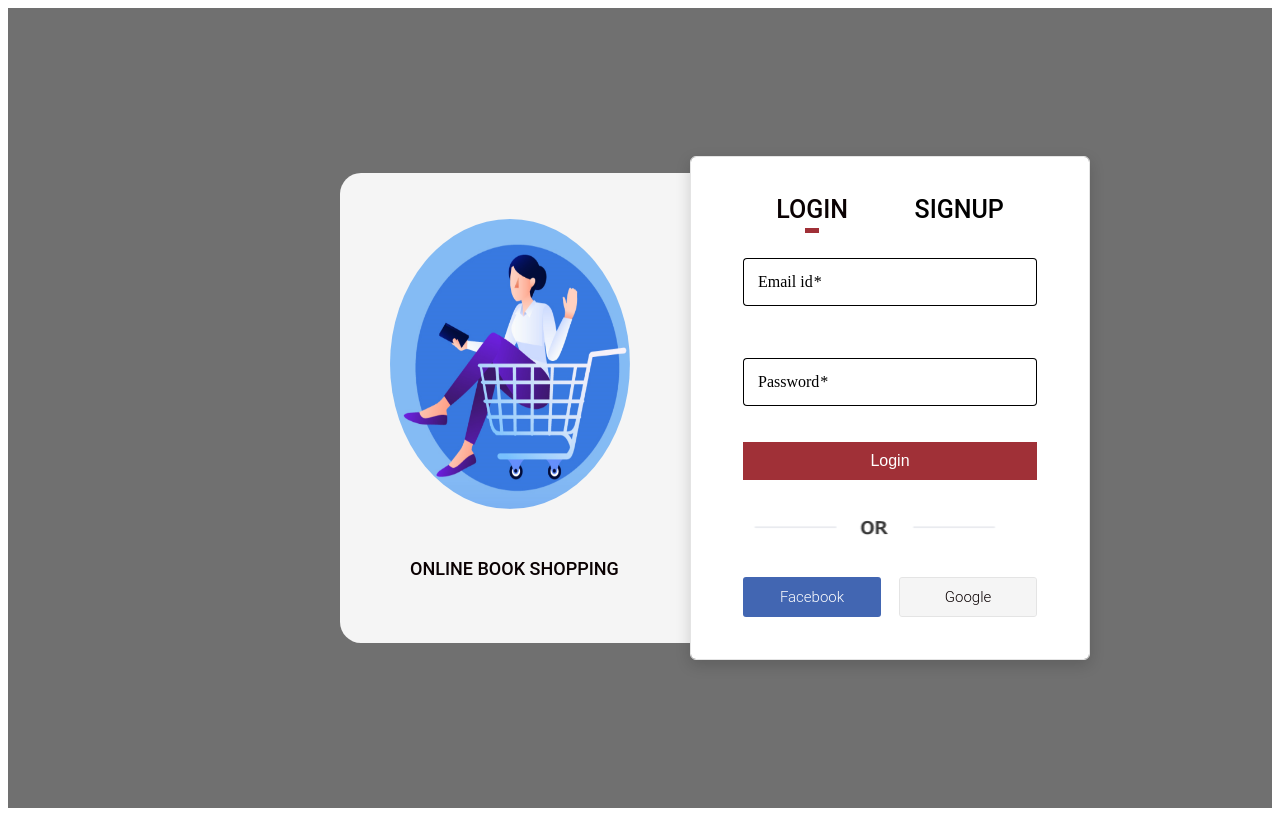
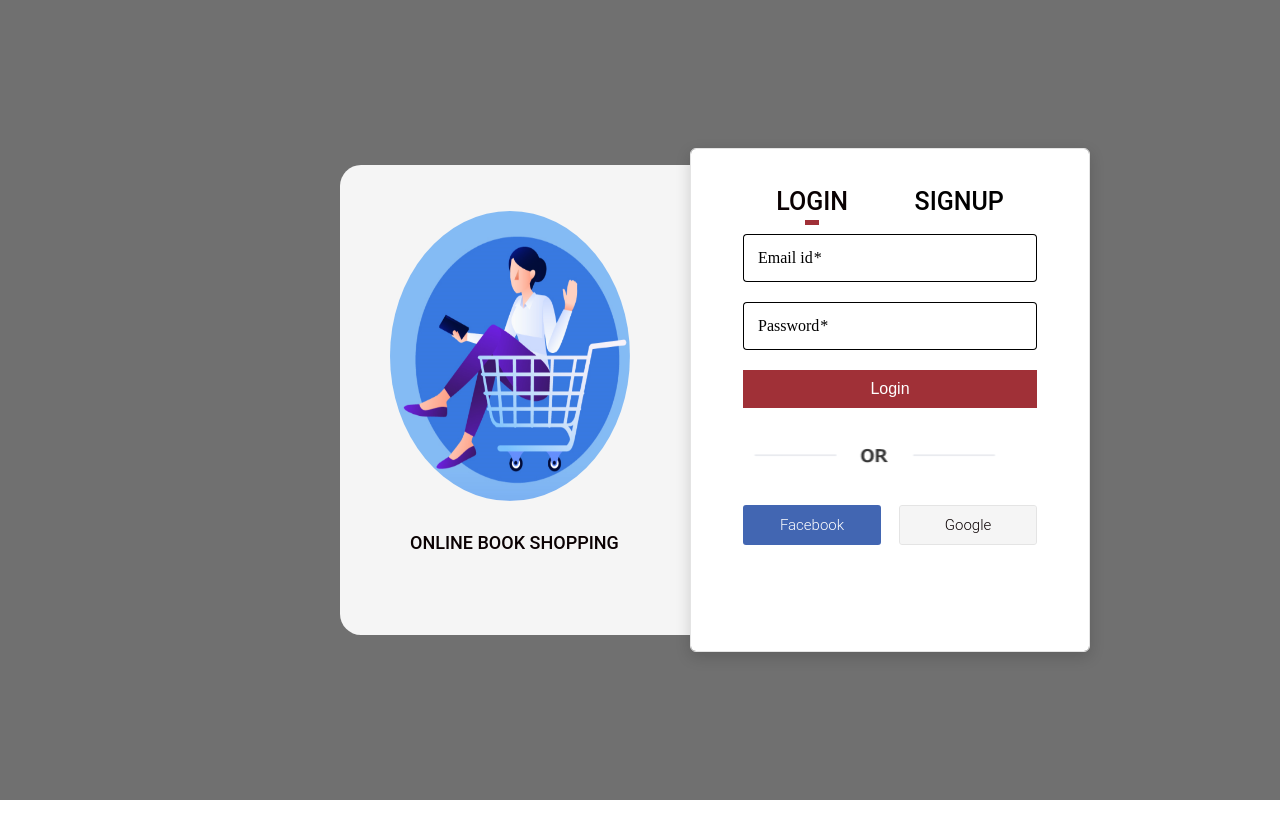
Before and after one commit to nileshshindes98/Book_Store_App, an Angular app: page /login in a window 1280 px wide. Built offline with nearby package versions, Linux system fonts and the light colour scheme.

Commit message:
[Nilesh] : added some assets

```diff
--- a/src/app/app.component.scss
+++ b/src/app/app.component.scss
@@ -0,0 +1,9 @@
+// .main {
+//     background-color: #707070 ;
+// }
+
+*{
+    margin: 0;
+    padding: 0;
+    box-sizing: border-box;
+}
--- a/src/styles.scss
+++ b/src/styles.scss
@@ -1 +1,5 @@
 /* You can add global styles to this file, and also import other style files */
+* {
+    margin: 0;
+    box-sizing: border-box;
+}
```
Also changed, not shown: src/assets/uiSummes.png (added).
